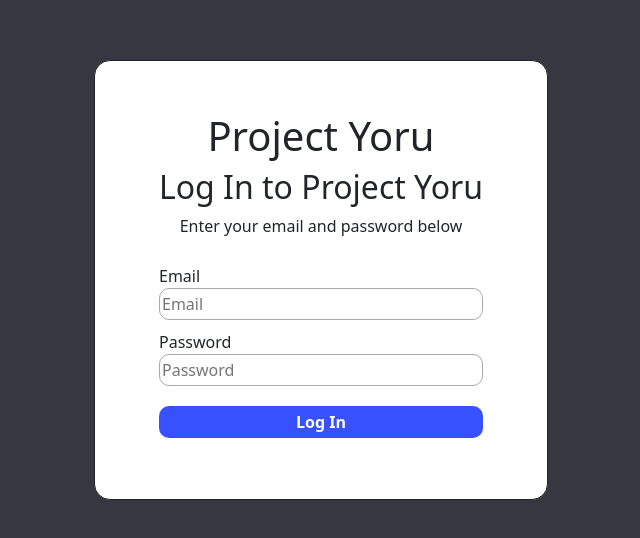
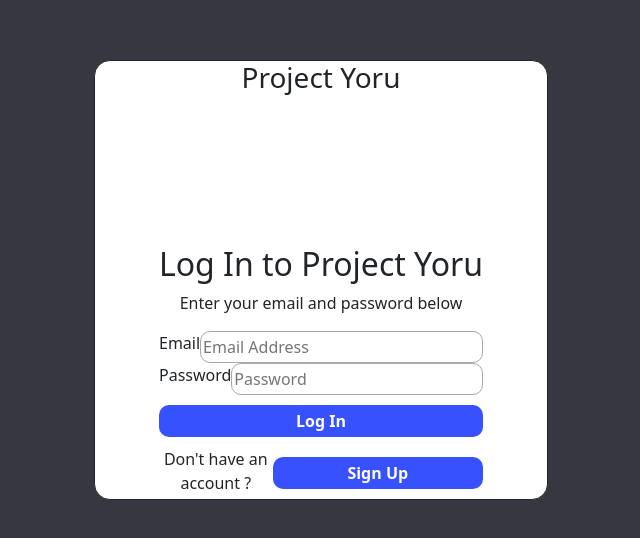
Before and after one commit to anirudhmakhana/Project-Yoru, a React (Create React App) app in the folder company-registration/: page / in a window 1280 px wide. Shown: the part 120-658 px from the top of the page, without its empty margins (319-959 px from the left). Built offline with nearby package versions, Linux system fonts and the light colour scheme; no server answers; what react-google-maps would draw is missing.

Commit message:
Update login html

```diff
--- a/company-registration/src/pages/Login/index.js
+++ b/company-registration/src/pages/Login/index.js
@@ -7,20 +7,27 @@ export const LoginPage = () => {
     return (
         <div className="loginBackground">
             <div className="startPageContainer">
-                <h1>Project Yoru</h1>
+                <div className="logo">
+                    <h3>Project Yoru</h3>
+                </div>
 
                 <h2>Log In to Project Yoru</h2>
                 <p>Enter your email and password below</p>
                 <form>
-                    <div className="textInputContainer">
-                        <label for="email">Email</label>
-                        <input type="text" id="email" name="email" placeholder="Email"></input>
+                    <div className="textInputContainerCol">
+                        <label className="inputLabel" for="email">Email</label>
+                        <input type="text" id="email" name="email" placeholder="Email Address"></input>
                     </div>
-                    <div className="textInputContainer">
-                        <label for="password">Password</label>
+                    <div className="textInputContainerCol">
+                        <label className="inputLabel" for="password">Password</label>
                         <input type="text" id="password" name="password" placeholder="Password"></input>
                     </div>
-                    <input type="submit" value="Log In"></input>
+                    <input className="signinBtn" type="submit" value="Log In"></input>
+                    <div className="buttonContainerRow">
+                        <label>Don't have an account ?</label>
+                        <input className="signupBtn" type="submit" value="Sign Up"></input>
+                    </div>
+
                 </form>
             </div>
         </div>
```
